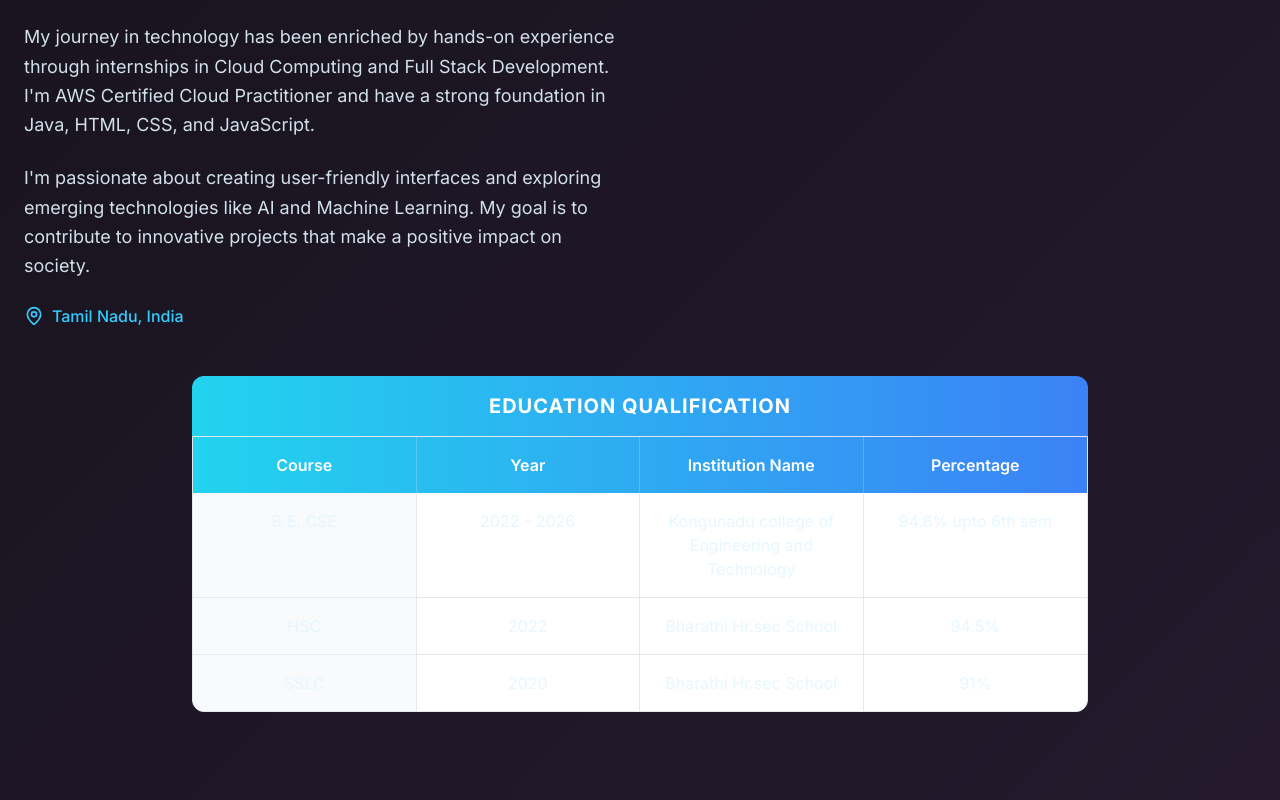
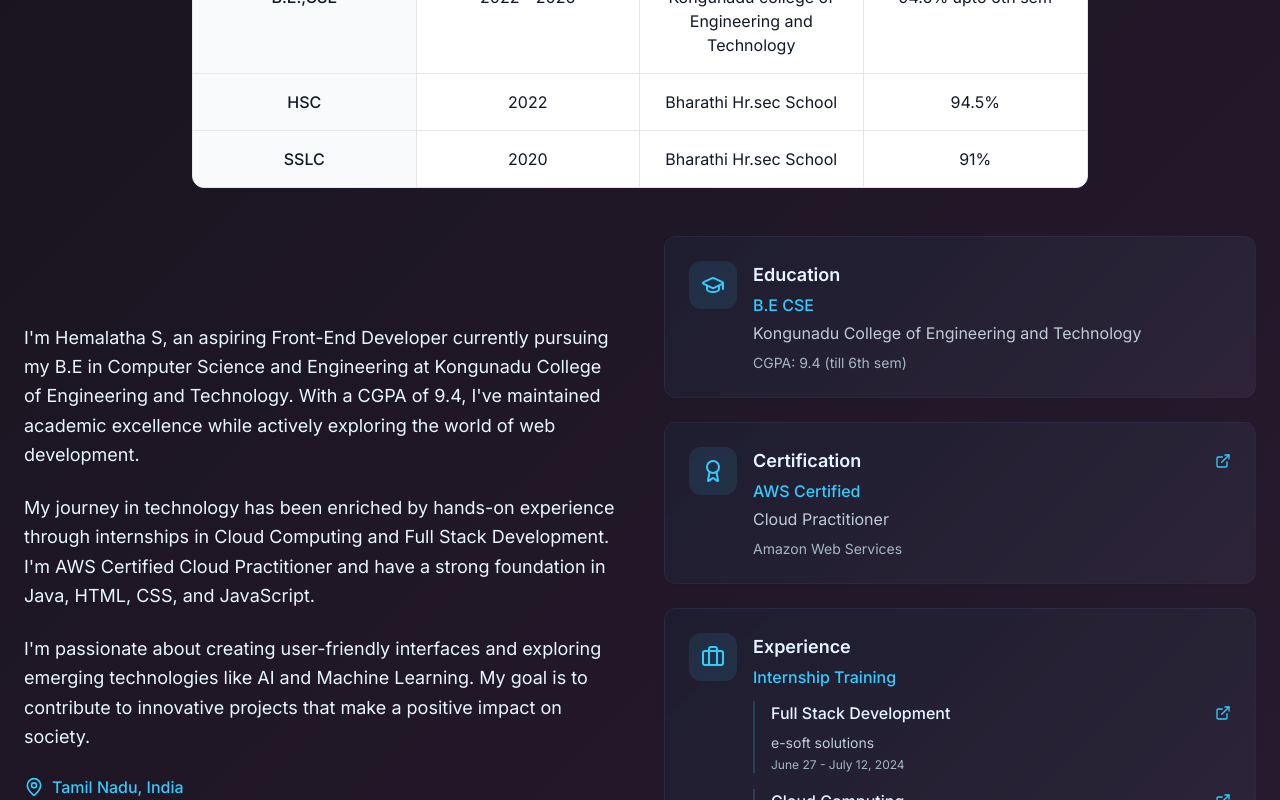
Before and after one commit to HemalathaSundarrajan/hemalathasundarrajn, a React (Vite) app: page / in a window 1280 px wide. Shown: the part 1220-2020 px from the top of the page. Built offline with nearby package versions, Linux system fonts and the light colour scheme.

Commit message:
Update About section content

```diff
--- a/src/components/About.tsx
+++ b/src/components/About.tsx
@@ -52,35 +52,8 @@ const About = () => {
           </p>
         </div>
 
-        <div className="grid lg:grid-cols-2 gap-12 items-center">
-          {/* Text Content */}
-          <div className="space-y-6">
-            <p className="text-lg text-foreground/90 leading-relaxed">
-              I'm Hemalatha S, an aspiring Front-End Developer currently pursuing my B.E in Computer Science
-              and Engineering at Kongunadu College of Engineering and Technology. With a CGPA of 9.4,
-              I've maintained academic excellence while actively exploring the world of web development.
-            </p>
-
-            <p className="text-lg text-foreground/90 leading-relaxed">
-              My journey in technology has been enriched by hands-on experience through internships in
-              Cloud Computing and Full Stack Development. I'm AWS Certified Cloud Practitioner and have
-              a strong foundation in Java, HTML, CSS, and JavaScript.
-            </p>
-
-            <p className="text-lg text-foreground/90 leading-relaxed">
-              I'm passionate about creating user-friendly interfaces and exploring emerging technologies
-              like AI and Machine Learning. My goal is to contribute to innovative projects that make
-              a positive impact on society.
-            </p>
-
-            <div className="flex items-center gap-2 text-primary">
-              <MapPin size={20} />
-              <span className="font-medium">Tamil Nadu, India</span>
-            </div>
-          </div>
-
         {/* Education Qualification Table */}
-          <div className="lg:col-span-2 mb-12">
+        <div className="mb-12">
           <div className="max-w-4xl mx-auto">
             {/* Table Header */}
             <div className="bg-gradient-to-r from-cyan-400 to-blue-500 text-white rounded-t-lg">
@@ -101,26 +74,53 @@ const About = () => {
 
               {/* Table Rows */}
               <div className="grid grid-cols-4 border-b border-gray-200">
-                  <div className="p-4 text-center border-r border-gray-200 bg-gray-50 font-medium">B.E.,CSE</div>
-                  <div className="p-4 text-center border-r border-gray-200">2022 - 2026</div>
-                  <div className="p-4 text-center border-r border-gray-200">Kongunadu college of Engineering and Technology</div>
-                  <div className="p-4 text-center">94.6% upto 6th sem</div>
+                <div className="p-4 text-center border-r border-gray-200 bg-gray-50 font-medium text-gray-900">B.E.,CSE</div>
+                <div className="p-4 text-center border-r border-gray-200 text-gray-900">2022 - 2026</div>
+                <div className="p-4 text-center border-r border-gray-200 text-gray-900">Kongunadu college of Engineering and Technology</div>
+                <div className="p-4 text-center text-gray-900">94.6% upto 6th sem</div>
               </div>
 
               <div className="grid grid-cols-4 border-b border-gray-200">
-                  <div className="p-4 text-center border-r border-gray-200 bg-gray-50 font-medium">HSC</div>
-                  <div className="p-4 text-center border-r border-gray-200">2022</div>
-                  <div className="p-4 text-center border-r border-gray-200">Bharathi Hr.sec School</div>
-                  <div className="p-4 text-center">94.5%</div>
+                <div className="p-4 text-center border-r border-gray-200 bg-gray-50 font-medium text-gray-900">HSC</div>
+                <div className="p-4 text-center border-r border-gray-200 text-gray-900">2022</div>
+                <div className="p-4 text-center border-r border-gray-200 text-gray-900">Bharathi Hr.sec School</div>
+                <div className="p-4 text-center text-gray-900">94.5%</div>
               </div>
 
               <div className="grid grid-cols-4">
-                  <div className="p-4 text-center border-r border-gray-200 bg-gray-50 font-medium">SSLC</div>
-                  <div className="p-4 text-center border-r border-gray-200">2020</div>
-                  <div className="p-4 text-center border-r border-gray-200">Bharathi Hr.sec School</div>
-                  <div className="p-4 text-center">91%</div>
+                <div className="p-4 text-center border-r border-gray-200 bg-gray-50 font-medium text-gray-900">SSLC</div>
+                <div className="p-4 text-center border-r border-gray-200 text-gray-900">2020</div>
+                <div className="p-4 text-center border-r border-gray-200 text-gray-900">Bharathi Hr.sec School</div>
+                <div className="p-4 text-center text-gray-900">91%</div>
               </div>
             </div>
+          </div>
+        </div>
+
+        <div className="grid lg:grid-cols-2 gap-12 items-center">
+          {/* Text Content */}
+          <div className="space-y-6">
+            <p className="text-lg text-foreground leading-relaxed">
+              I'm Hemalatha S, an aspiring Front-End Developer currently pursuing my B.E in Computer Science
+              and Engineering at Kongunadu College of Engineering and Technology. With a CGPA of 9.4,
+              I've maintained academic excellence while actively exploring the world of web development.
+            </p>
+
+            <p className="text-lg text-foreground leading-relaxed">
+              My journey in technology has been enriched by hands-on experience through internships in
+              Cloud Computing and Full Stack Development. I'm AWS Certified Cloud Practitioner and have
+              a strong foundation in Java, HTML, CSS, and JavaScript.
+            </p>
+
+            <p className="text-lg text-foreground leading-relaxed">
+              I'm passionate about creating user-friendly interfaces and exploring emerging technologies
+              like AI and Machine Learning. My goal is to contribute to innovative projects that make
+              a positive impact on society.
+            </p>
+
+            <div className="flex items-center gap-2 text-primary">
+              <MapPin size={20} />
+              <span className="font-medium">Tamil Nadu, India</span>
             </div>
           </div>
 
```
Lines whose indentation alone changed are shown as unchanged.
